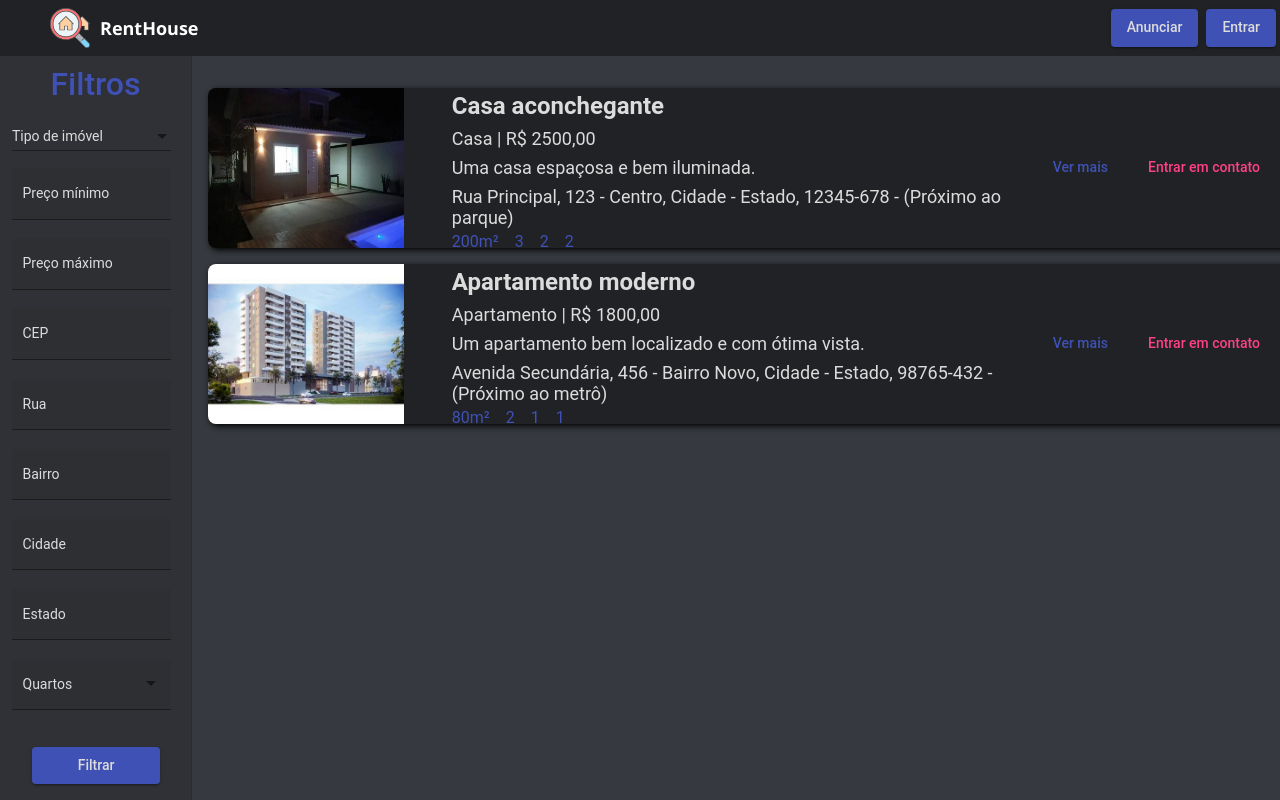
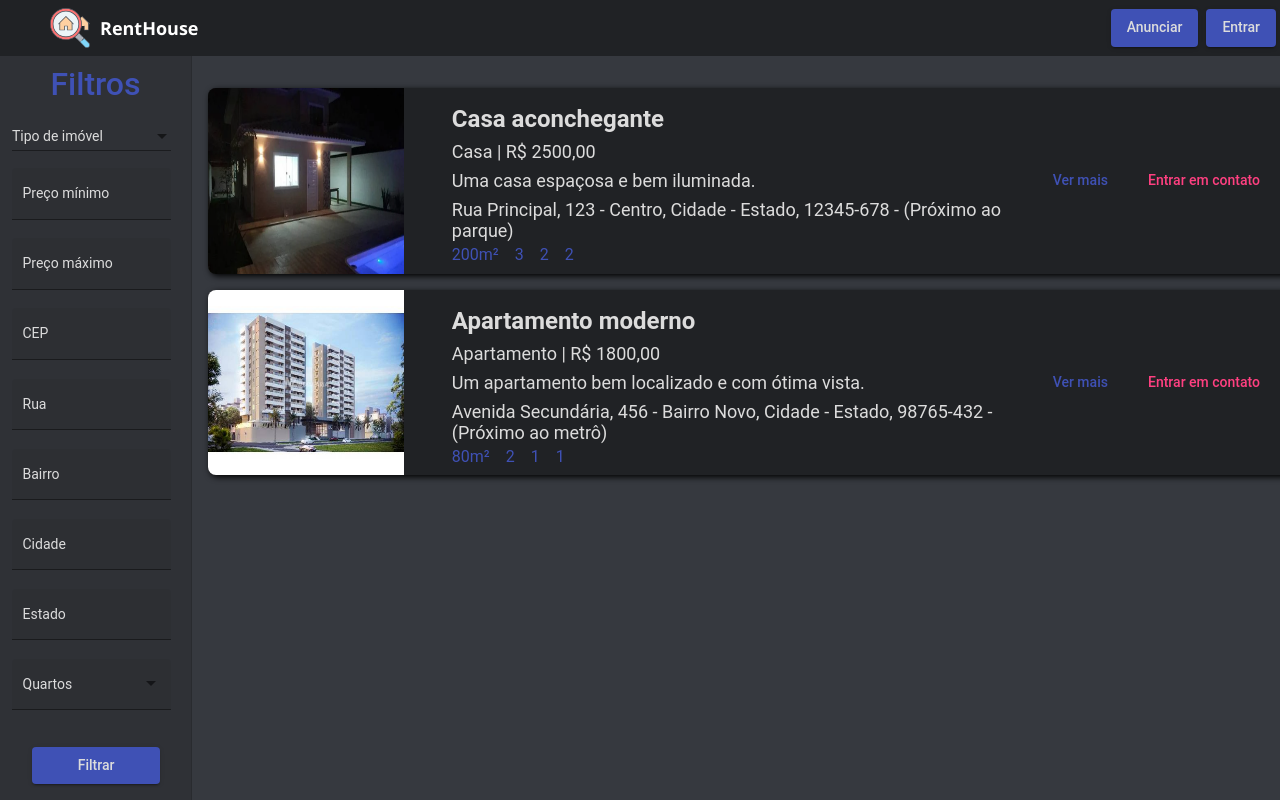
Before and after one commit to brenostarling/RentHouse, an Angular app in the folder angularapp/: page / in a window 1280 px wide. Built offline with nearby package versions, Linux system fonts and the light colour scheme; some icons are missing.

Commit message:
fix overflow

```diff
--- a/angularapp/src/styles.scss
+++ b/angularapp/src/styles.scss
@@ -72,7 +72,7 @@ $button: #3f51b5;
 }
 
 .mat-list-base .mat-list-item.mat-2-line {
-  height: 20vh;
+  height: 185.8px;
   padding: 0px;
   margin-bottom: 16px;
   margin-top: 16px;
```
